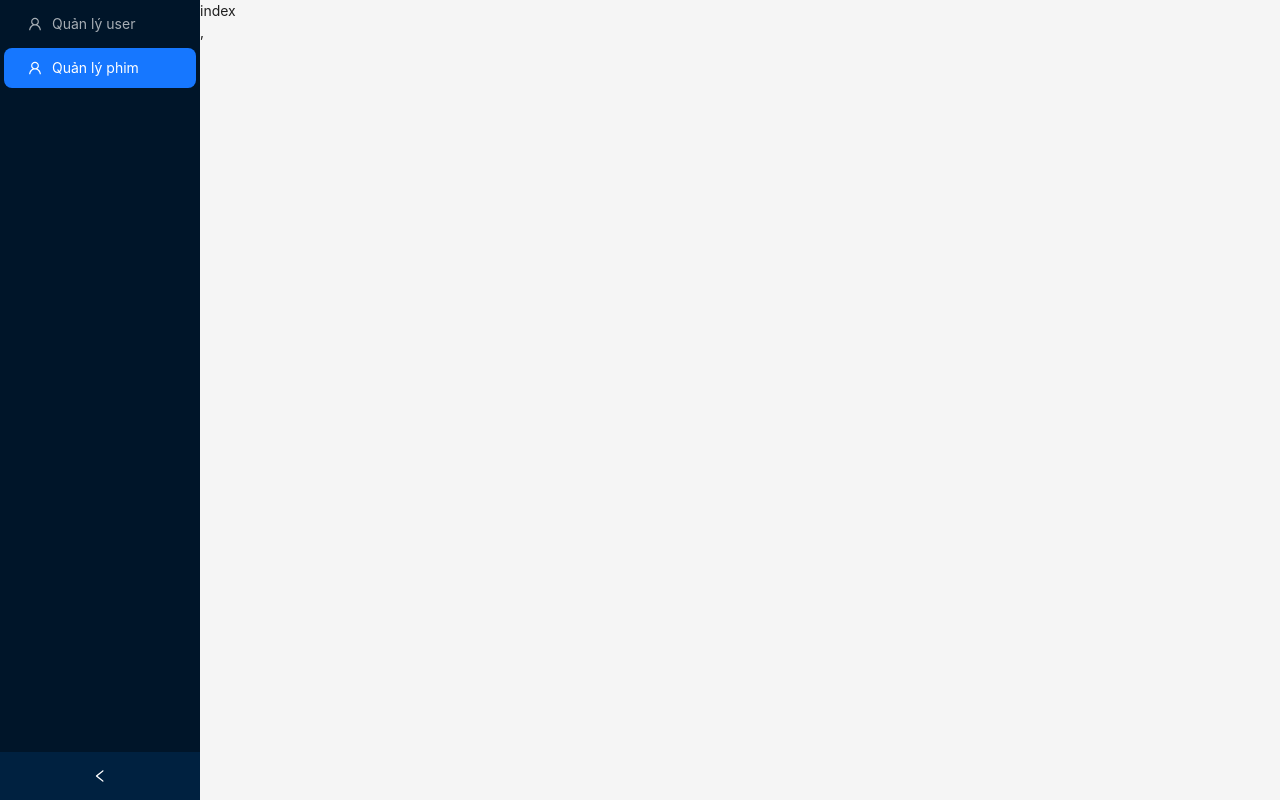
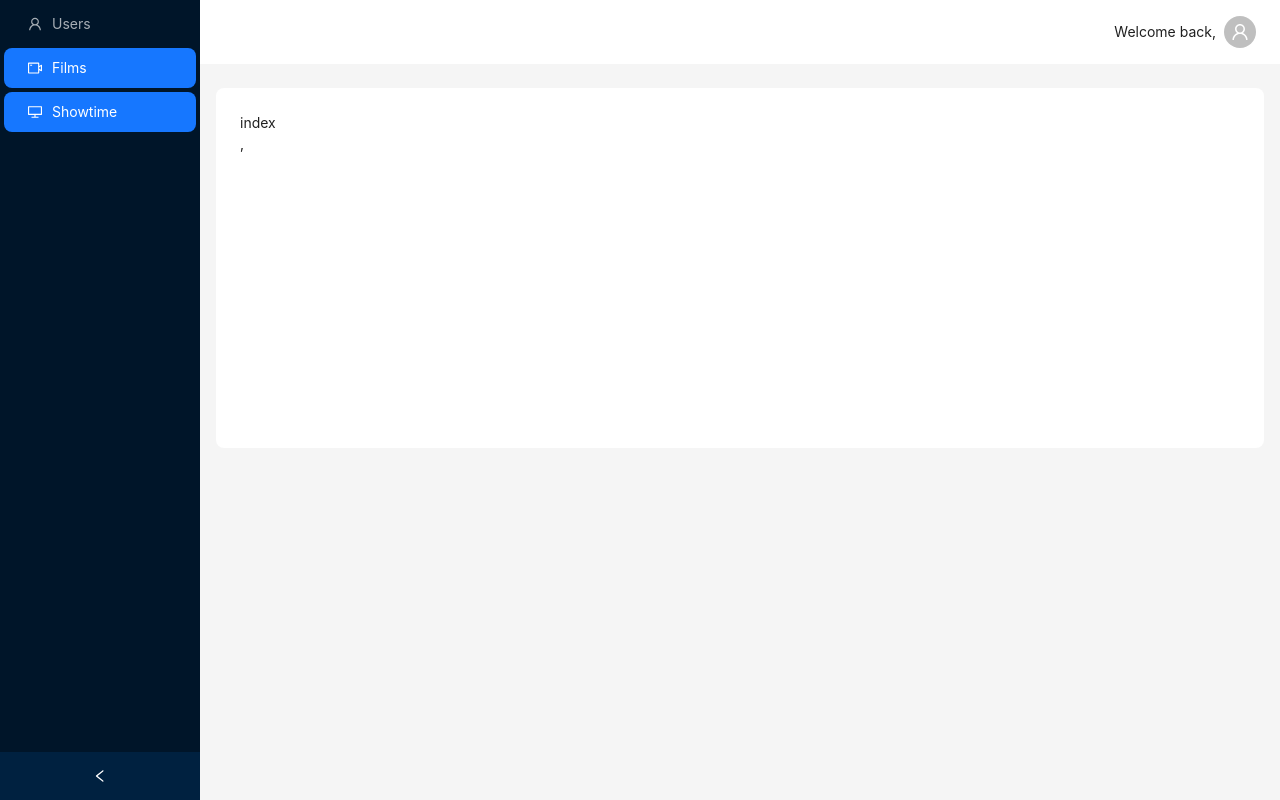
Before and after one commit to thanhsang52/bc85-movie, a React (Vite) app: page /admin/movie in a window 1280 px wide. Built offline with nearby package versions, Linux system fonts and the light colour scheme.

Commit message:
header and navbar

```diff
--- /dev/null
+++ b/src/components/Header/NavBarAdmin.jsx
@@ -0,0 +1,59 @@
+import { useSelector, useDispatch } from "react-redux";
+import { UserOutlined, LogoutOutlined } from "@ant-design/icons";
+import { Layout, Menu, theme, Dropdown, Avatar } from "antd";
+import { setLogoutAction } from "../../stores/user";
+import { Header, Content } from "antd/es/layout/layout";
+import { useNavigate } from "react-router-dom";
+
+const NavBarAdmin = () => {
+  const dispatch = useDispatch();
+  const user = useSelector((state) => state.userSlice);
+  const infoUser = user.infoUser;
+  //   console.log("user", user);
+  const navigate = useNavigate();
+  const handleLogout = () => {
+    // console.log("handleLogout");
+    // Dispatch the logout action
+    dispatch(setLogoutAction());
+  };
+  const {
+    token: { colorBgContainer, borderRadiusLG },
+  } = theme.useToken();
+  return (
+    <>
+      <Header
+        style={{
+          padding: "0 24px",
+          background: colorBgContainer,
+          display: "flex",
+          justifyContent: "flex-end",
+          alignItems: "center",
+        }}
+      >
+        <span className="mr-2">Welcome back, {infoUser?.hoTen}</span>
+        <Dropdown
+          menu={{
+            items: [
+              {
+                key: "profile",
+                icon: <UserOutlined />,
+                label: "Profile",
+              },
+              {
+                key: "logout",
+                icon: <LogoutOutlined />,
+                label: "Logout",
+                onClick: handleLogout,
+              },
+            ],
+          }}
+          placement="bottomRight"
+        >
+          <Avatar style={{ cursor: "pointer" }} icon={<UserOutlined />} />
+        </Dropdown>
+      </Header>
+    </>
+  );
+};
+
+export default NavBarAdmin;
--- a/src/components/Header/NavBarDesktopTablet.jsx
+++ b/src/components/Header/NavBarDesktopTablet.jsx
@@ -16,9 +16,9 @@ export const NavBarDesktopTablet = () => {
     dispatch(setLogoutAction());
   };
   return (
-    <>
+    <div className="text-white items-center flex">
       {infoUser ? (
-        <div className="text-white">
+        <div>
           <a onClick={navigate("/info")}>{infoUser?.hoTen}</a>
           <button
             onClick={handleLogout}
@@ -28,24 +28,24 @@ export const NavBarDesktopTablet = () => {
           </button>
         </div>
       ) : (
-        <div className="text-white">
+        <div>
+          <button
+            onClick={() => navigate("/register")}
+            className="mr-2 px-2 py-1 rounded bg-white text-black"
+          >
+            Đăng ký
+          </button>
           <button
             onClick={() => {
               navigate("/login");
             }}
-            className="px-2 py-1 rounded bg-purple-400"
+            className="px-2 py-1 rounded  text-black"
           >
             Đăng nhập
           </button>
-          <button
-            onClick={() => navigate("/register")}
-            className="ml-2 px-2 py-1 rounded bg-white text-black"
-          >
-            Đăng ký
-          </button>
         </div>
       )}
-    </>
+    </div>
   );
 };
 export default NavBarDesktopTablet;
--- a/src/components/Header/index.jsx
+++ b/src/components/Header/index.jsx
@@ -6,8 +6,23 @@ import useResponsive from "../../hook/useResponsive";
 export const HeaderPage = () => {
   const { isDesktop, isTablet, isMobile } = useResponsive();
   return (
-    <div className="px-10 py-6 bg-black flex justify-between">
-      <div className="text-white text-2xl font-bold">BC85 MOVIE</div>
+    <div className="px-6 py-2 bg-white flex justify-between">
+      <img
+        src="https://i.imgur.com/lC22izJ.png"
+        width={60}
+        height={60}
+        alt="BC85 MOVIE"
+      />
+
+      <ul className="flex gap-5 text-lg justify-between items-center">
+        <li className="hover:text-purple-400 cursor-pointer">Trang chủ</li>
+        <li className="">|</li>
+        <li className="hover:text-purple-400 cursor-pointer">Liên hệ</li>
+        <li className="">|</li>
+        <li className="hover:text-purple-400 cursor-pointer">Tin tức</li>
+        <li className="">|</li>
+        <li className="hover:text-purple-400 cursor-pointer">Ứng dụng</li>
+      </ul>
       {isDesktop && <NavBarDesktopTablet />}
       {isTablet && <NavBarDesktopTablet />}
       {isMobile && <NavBarMobile />}
--- a/src/pages/admin/home/index.jsx
+++ b/src/pages/admin/home/index.jsx
@@ -2,6 +2,7 @@ import React from "react";
 import { userService } from "../../../service/userService";
 import { useMutation, useQuery, useQueryClient } from "@tanstack/react-query";
 import { Space, Table, Tag } from "antd";
+import { DeleteOutlined, EditOutlined } from "@ant-design/icons";
 
 export const AdminHomePage = () => {
   const qc = useQueryClient();
@@ -72,16 +73,19 @@ export const AdminHomePage = () => {
       render: (_, record) => (
         <div className="flex gap-2">
           {/* <button className="bg-blue-500 p-2 rounded text-white">Xem</button> */}
+
+          <button className="p-2 text-blue-600">
+            <EditOutlined />
+          </button>
           <button
             onClick={() => {
               //console.log("record", record.taiKhoan);
               mutate(record.taiKhoan);
             }}
-            className="bg-red-500 p-2 rounded text-white"
+            className="p-2 text-red-500"
           >
-            Xoá
+            <DeleteOutlined />
           </button>
-          <button className="bg-purple-400 p-2 rounded text-white">Sửa</button>
         </div>
       ),
     },
@@ -113,7 +117,7 @@ export const AdminHomePage = () => {
 
   return (
     <div className="px-10">
-      <h3 className="h3">Danh sách user</h3>
+      <h2 className="text-xl font-bold">Danh sách user</h2>
 
       <Table columns={columns} dataSource={listUser} />
     </div>
--- a/src/templates/AdminTemplate.jsx
+++ b/src/templates/AdminTemplate.jsx
@@ -1,8 +1,14 @@
 import { useState } from "react";
-import { UserOutlined } from "@ant-design/icons";
-import { Layout, Menu } from "antd";
+import {
+  UserOutlined,
+  LogoutOutlined,
+  VideoCameraOutlined,
+  DesktopOutlined,
+} from "@ant-design/icons";
+import { Layout, Menu, theme, Dropdown, Avatar } from "antd";
 import { NavLink, Outlet, useLocation } from "react-router-dom";
-import { Content } from "antd/es/layout/layout";
+import { Header, Content } from "antd/es/layout/layout";
+import NavBarAdmin from "../components/Header/NavBarAdmin";
 const { Sider } = Layout;
 
 function getItem(label, key, icon, children) {
@@ -14,19 +20,23 @@ function getItem(label, key, icon, children) {
   };
 }
 const items = [
+  getItem(<NavLink to="/admin">Users</NavLink>, "/admin", <UserOutlined />),
   getItem(
-    <NavLink to="/admin">Quản lý user</NavLink>,
-    "/admin",
-    <UserOutlined />
+    <NavLink to="/admin/movie">Films</NavLink>,
+    "/admin/movie",
+    <VideoCameraOutlined />
   ),
   getItem(
-    <NavLink to="/admin/movie">Quản lý phim</NavLink>,
+    <NavLink to="">Showtime</NavLink>,
     "/admin/movie",
-    <UserOutlined />
+    <DesktopOutlined />
   ),
 ];
 
 const AdminTemplate = () => {
+  const {
+    token: { colorBgContainer, borderRadiusLG },
+  } = theme.useToken();
   const [collapsed, setCollapsed] = useState(false);
 
   const location = useLocation();
@@ -49,8 +59,18 @@ const AdminTemplate = () => {
         />
       </Sider>
       <Layout>
-        <Content>
-          <Outlet />
+        <NavBarAdmin />
+        <Content style={{ margin: "24px 16px 0" }}>
+          <div
+            style={{
+              padding: 24,
+              minHeight: 360,
+              background: colorBgContainer,
+              borderRadius: borderRadiusLG,
+            }}
+          >
+            <Outlet />
+          </div>
         </Content>
       </Layout>
     </Layout>
```
